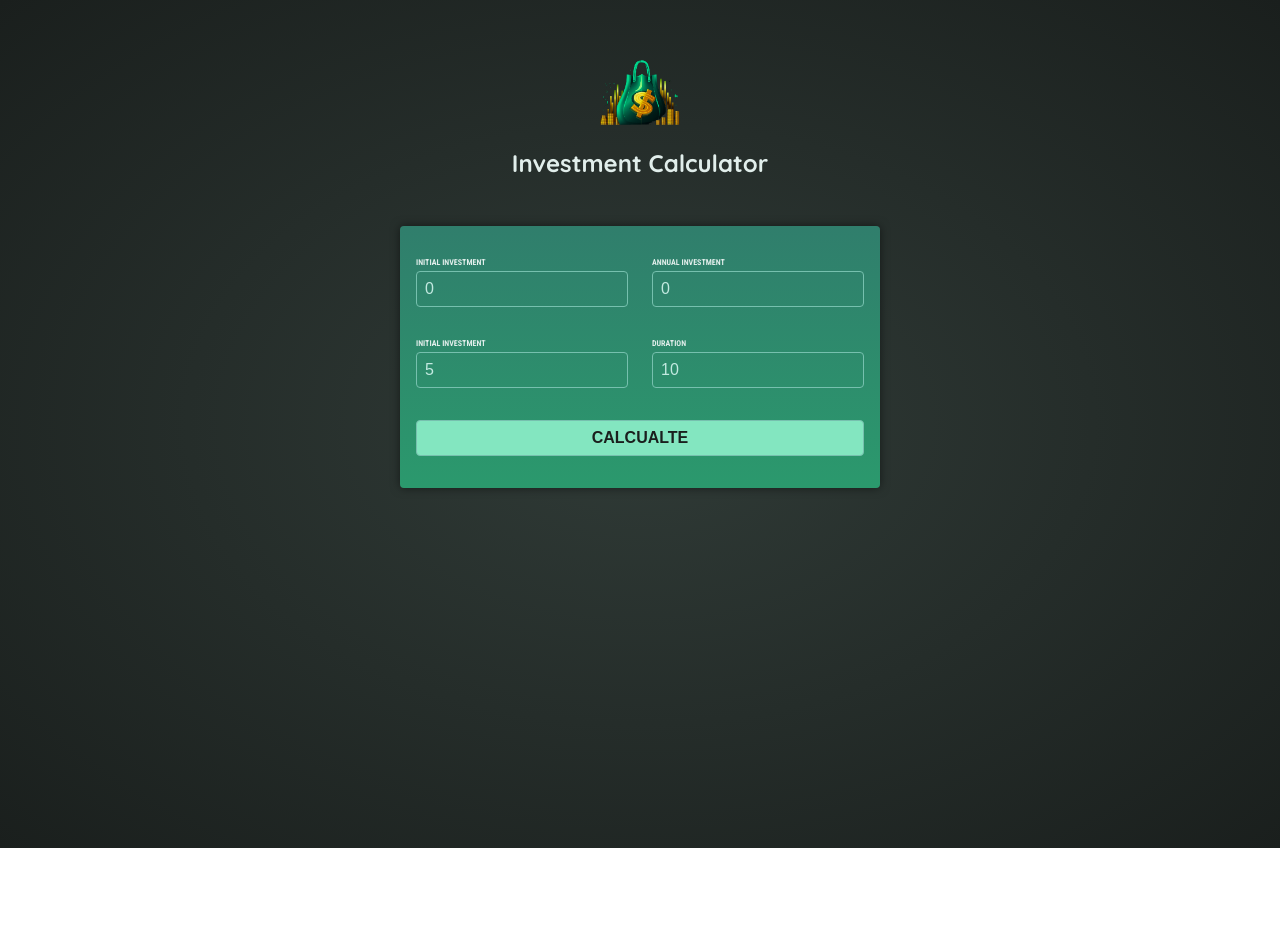
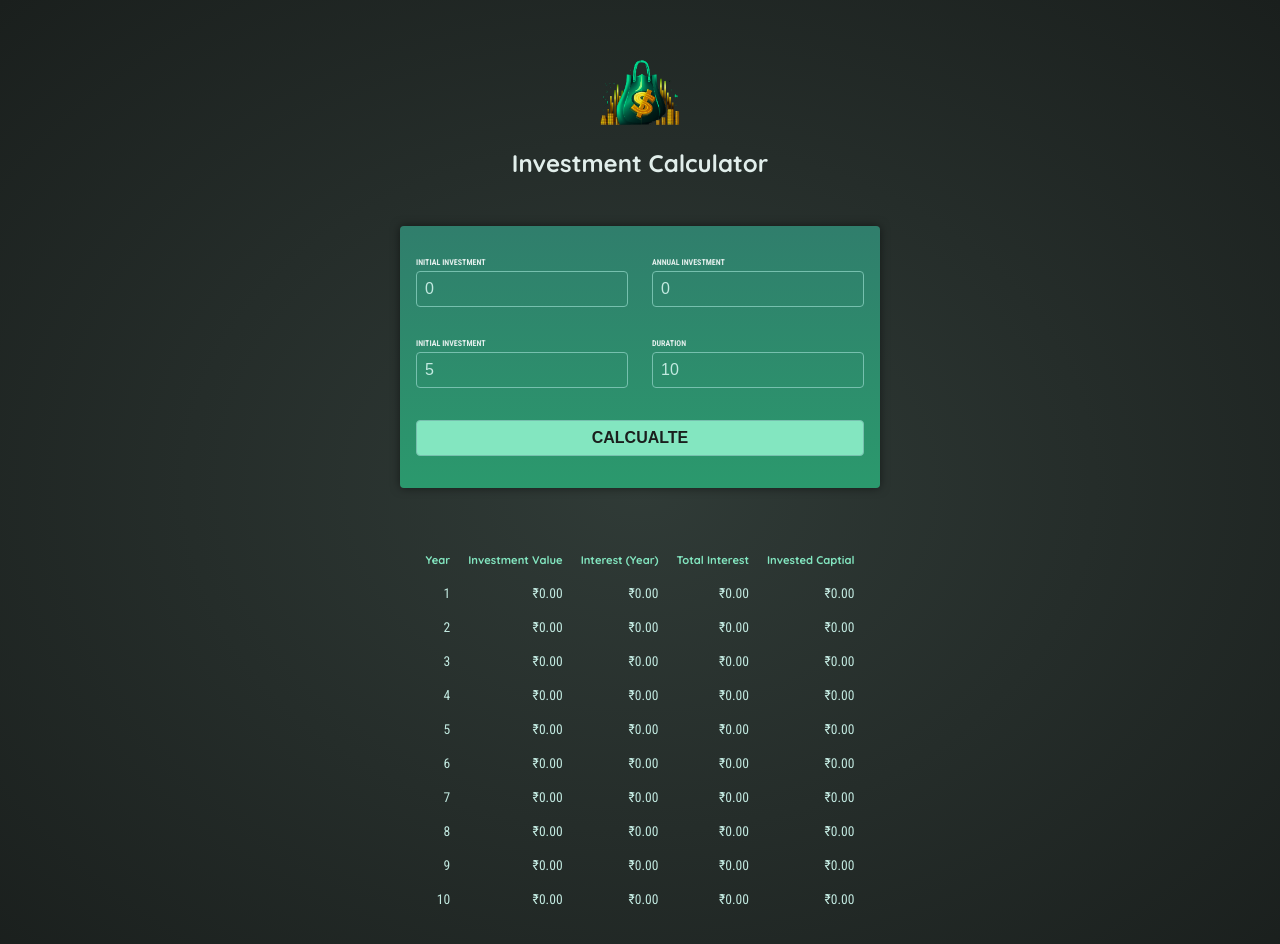
Before and after one commit to Dineshkumarr-A/InvestmentCalculator, an Angular app: page / in a window 1280 px wide. Both pictures are taken after a click on the button "CALCUALTE". Shown: the top 944 px of the page. Before the commit the page ends 848 px from the top, so only its background shows below. Built offline with nearby package versions, Linux system fonts and the light colour scheme.

Commit message:
Investment table creation and calculation data binding

```diff
--- a/src/app/app.component.html
+++ b/src/app/app.component.html
@@ -1,4 +1,3 @@
-<app-header>
-
-</app-header>
-<app-user-input></app-user-input>
+<app-header/>
+<app-user-input (calculate)="onCalculateInvestmentResults($event)"/>
+<app-investment-results [results]="resultData"/>
--- a/src/app/app.component.ts
+++ b/src/app/app.component.ts
@@ -1,11 +1,42 @@
-import { Component } from '@angular/core';
+import { Component, Input, Output } from '@angular/core';
 import { HeaderComponent } from "./header/header.component";
 import { UserInputComponent } from "./user-input/user-input.component";
+import { InvestmentOutput, type InvestmentInput } from './investment-input.model';
+import { InvestmentResultsComponent } from "./investment-results/investment-results.component";
 
 @Component({
   selector: 'app-root',
   standalone: true,
   templateUrl: './app.component.html',
-  imports: [HeaderComponent, UserInputComponent],
+  imports: [HeaderComponent, UserInputComponent, InvestmentResultsComponent],
 })
-export class AppComponent {}
+export class AppComponent {
+
+  @Input({required: true}) userInput: any;
+  @Output() resultData?: InvestmentOutput[];
+
+  onCalculateInvestmentResults(data: InvestmentInput) {
+    const annualData = [];
+    const { initialInvestment, annualInvestment, duration, expectedReturn } =
+      data;
+    let investmentValue = initialInvestment;
+
+    for (let i = 0; i < duration; i++) {
+      const year = i + 1;
+      const interestEarnedInYear = investmentValue * (expectedReturn / 100);
+      investmentValue += interestEarnedInYear + annualInvestment;
+      const totalInterest =
+        investmentValue - annualInvestment * year - initialInvestment;
+      annualData.push({
+        year: year,
+        interest: interestEarnedInYear,
+        valueEndOfYear: investmentValue,
+        annualInvestment: annualInvestment,
+        totalInterest: totalInterest,
+        totalAmountInvested: initialInvestment + annualInvestment * year,
+      });
+    }
+    this.resultData = annualData;
+    console.log(annualData);
+  }
+}
--- /dev/null
+++ b/src/app/investment-results/investment-results.component.css
@@ -0,0 +1,19 @@
+table {
+    max-width: 50rem;
+    margin: 2rem auto;
+    padding: 1rem;
+    table-layout: fixed;
+    border-spacing: 1rem;
+    text-align: right;
+  }
+
+  table thead {
+    font-size: 0.7rem;
+    color: #83e6c0;
+  }
+
+  table tbody {
+    font-family: "Roboto Condensed", sans-serif;
+    font-size: 0.85rem;
+    color: #c2e9e0;
+  }
--- /dev/null
+++ b/src/app/investment-results/investment-results.component.html
@@ -0,0 +1,30 @@
+@if(!results)
+{
+    <p>Please enter some values and press "Calculate".</p>
+}
+@else
+{
+    <table>
+        <thead>
+            <tr>
+                <th>Year</th>
+                <th>Investment Value</th>
+                <th>Interest (Year)</th>
+                <th>Total Interest</th>
+                <th>Invested Captial</th>
+            </tr>
+        </thead>
+        <tbody>
+            @for(result of results; track result.year)
+            {
+                <tr>
+                    <td>{{result.year}}</td>
+                    <td>{{result.valueEndOfYear | currency: "INR"}}</td>
+                    <td>{{result.interest | currency: "INR"}}</td>
+                    <td>{{result.totalInterest | currency: "INR"}}</td>
+                    <td>{{result.totalAmountInvested | currency: "INR"}}</td>
+                </tr>
+            }
+        </tbody>
+    </table>
+}
--- a/src/app/user-input/user-input.component.ts
+++ b/src/app/user-input/user-input.component.ts
@@ -1,5 +1,6 @@
-import { Component } from '@angular/core';
+import { Component, EventEmitter, Output } from '@angular/core';
 import { FormsModule } from '@angular/forms';
+import { type InvestmentInput } from '../investment-input.model';
 
 @Component({
   selector: 'app-user-input',
@@ -9,6 +10,7 @@
   styleUrl: './user-input.component.css',
 })
 export class UserInputComponent {
+  @Output() calculate = new EventEmitter<InvestmentInput>();
 
   enteredInitialInvestment = '0';
   enteredAnnualInvestment = '0';
@@ -16,6 +18,11 @@
   enteredDuration = '10';
 
   onSubmit() {
-    console.log(this.enteredAnnualInvestment,this.enteredInitialInvestment,this.enteredExpectedReturn,this.enteredDuration);
+    this.calculate.emit({
+      initialInvestment: +this.enteredInitialInvestment,
+      annualInvestment: +this.enteredAnnualInvestment,
+      expectedReturn: +this.enteredExpectedReturn,
+      duration: +this.enteredDuration,
+    });
   }
 }
```
Also changed, not shown: src/app/investment-input.model.ts (added, +16 -0 lines), src/app/investment-results/investment-results.component.ts (added, +19 -0 lines), src/investment-results.ts (+20 -20 lines).
